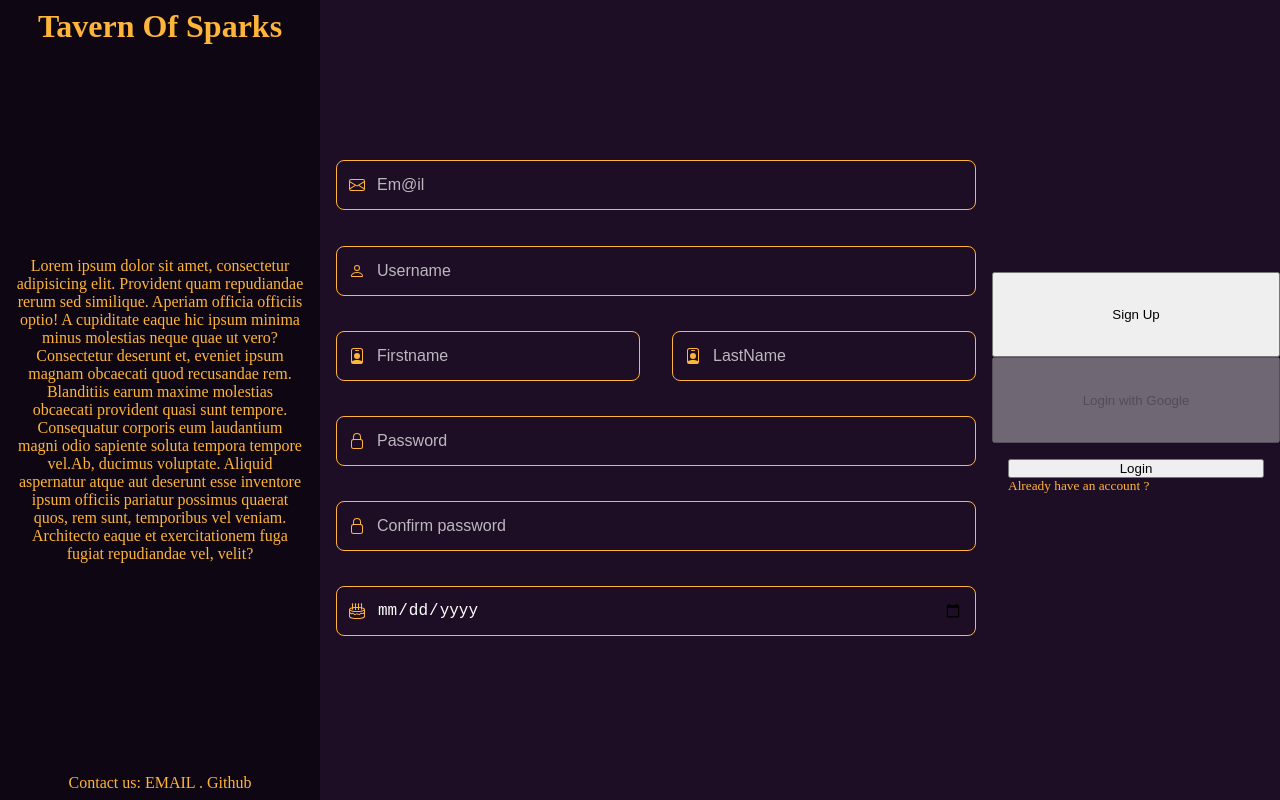
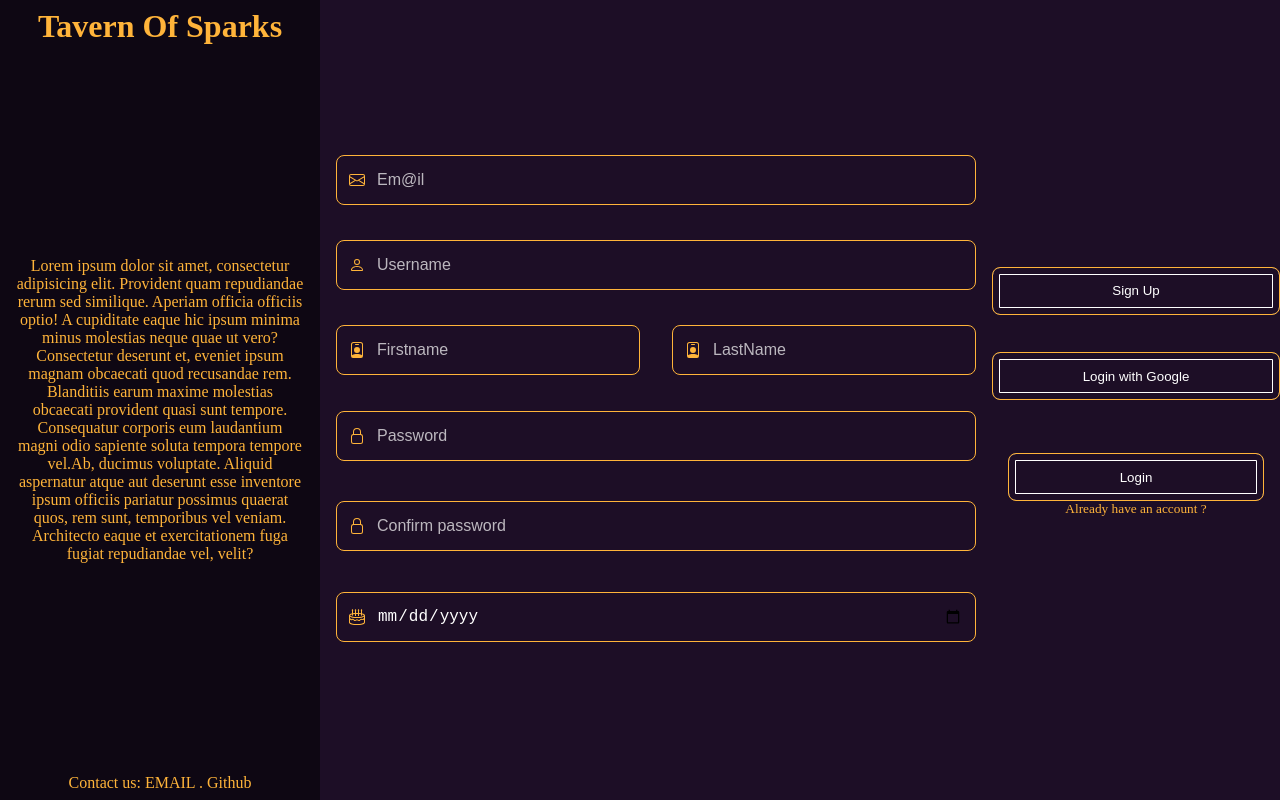
Before and after one commit to Vaganuki/tavern-of-sparks, an Angular app: page /register in a window 1280 px wide. Built offline with nearby package versions, Linux system fonts and the light colour scheme.

Commit message:
Click on buttons

```diff
--- a/src/app/components/auth/sign-up/sign-up.component.scss
+++ b/src/app/components/auth/sign-up/sign-up.component.scss
@@ -108,7 +108,7 @@
 
 #loginRoute {
   grid-area: loginRoute;
-
+  text-align: center;
   & button {
     width: 100%;
   }
--- a/src/styles.scss
+++ b/src/styles.scss
@@ -115,3 +115,18 @@ body {
     }
   }
 }
+
+button{
+  background-color: transparent;
+  border: 1px solid $color-accent;
+  box-shadow:0 0 0 6px $color-background inset, 0 0 0 7px white inset;
+  border-radius: 8px;
+  color: white;
+  height: 3rem;
+  &:hover{
+    background-color: rgba($color-highlight, 0.3);
+  }
+  &:active{
+    background-color: $color-highlight;
+  }
+}
```
